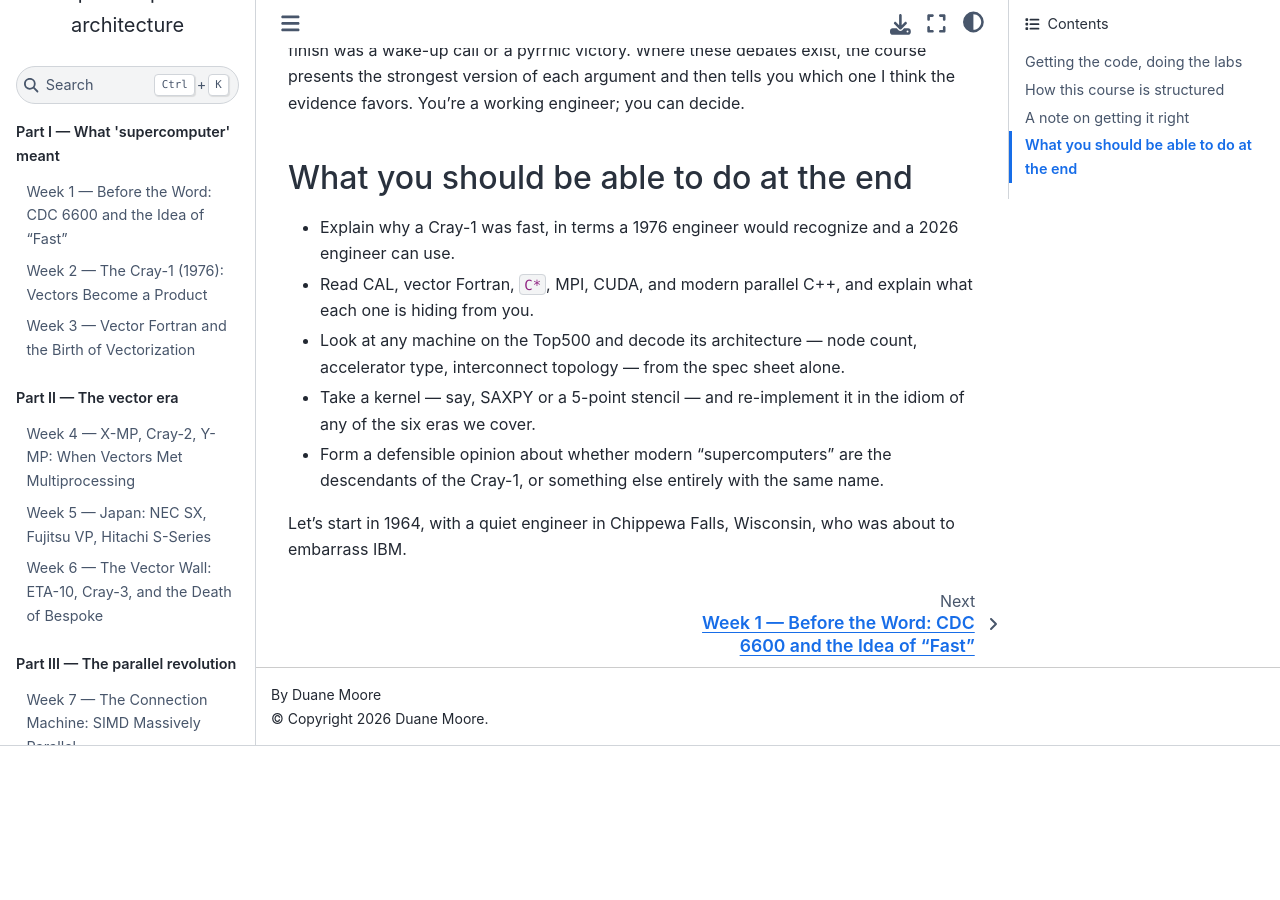
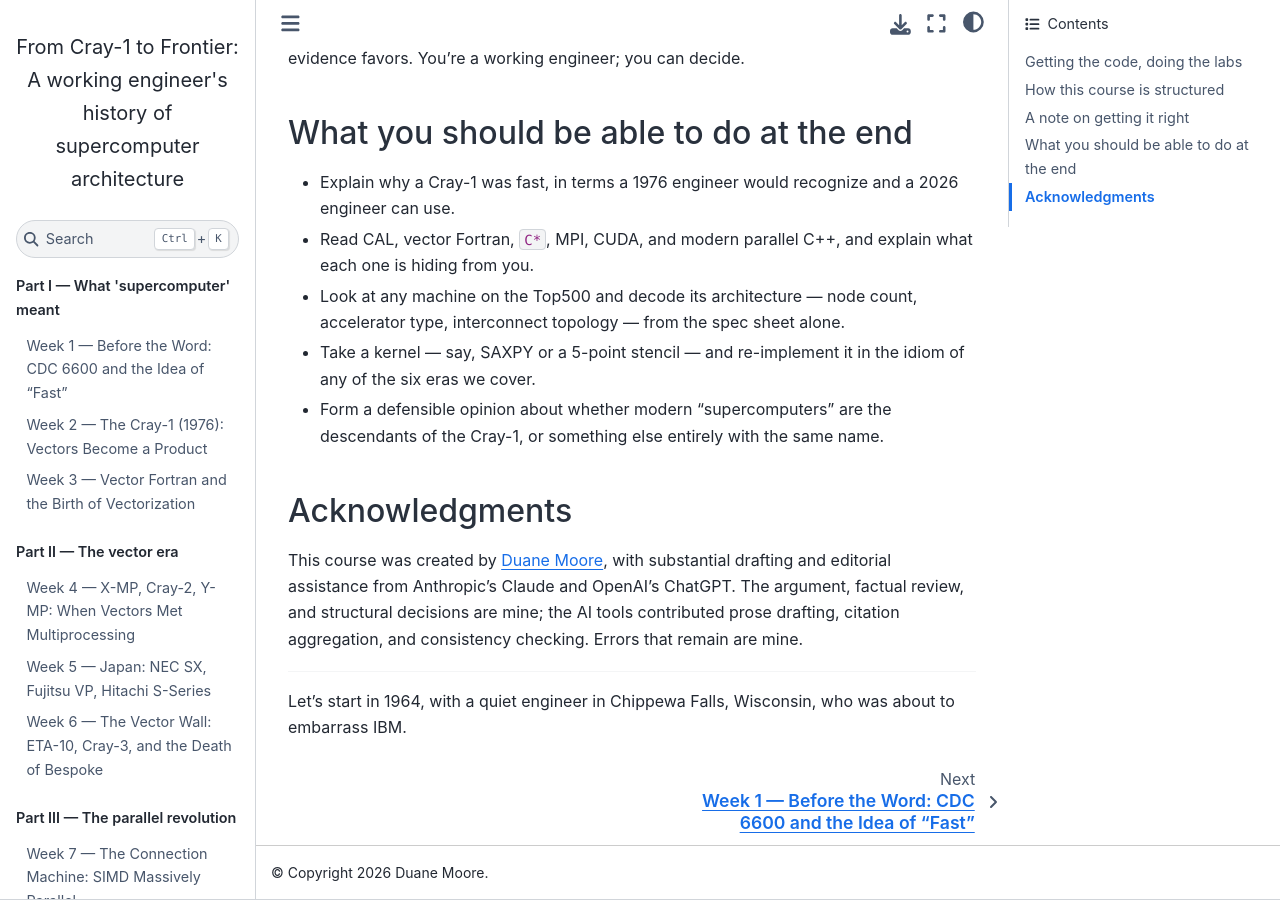
Before and after one commit to duane1024/sc-course, a Jupyter Book: the page built from intro.md, in a window 1280 px wide and 900 px high, scrolled down 3431 px. Built offline with Jupyter Book 1.0.4 settings and Sphinx 7.4.7 and the Sphinx Book theme 1.1.4, drawn with Linux system fonts in a browser that asks for light colours; before the commit the page ends 4177 px from its top, so only the background shows below that.

Commit message:
Soften authorship: drop bylines, add AI-tool acknowledgment, ensure index.html
- Remove the prominent 'By Duane Moore' bylines from intro.md and
  README.md. They overplayed authorship for a course where AI tools
  did substantial drafting.
- Clear _config.yml 'author' so the sphinx-book-theme stops rendering
  'By Duane Moore' in the page footer. Attribution now lives only in
  the visible copyright line ('Copyright 2026 Duane Moore') and the
  Acknowledgments section.
- Add a short 'Acknowledgments' section to both intro.md (above the
  closing 'Let's start in 1964' line) and README.md, crediting Duane
  Moore as creator with substantial drafting and editorial assistance
  from Anthropic's Claude and OpenAI's ChatGPT. The 'Duane Moore'
  name links to https://fun-in-space.com/.
- scripts/publish.sh now copies intro.html to index.html in the
  destination so /sc-course/ serves the intro directly. Jupyter Book
  builds 'intro' as the root chapter (per _toc.yml) and does not
  emit an index.html on its own; Astro/Netlify expect one. Relative
  links inside the copy continue to resolve because the file sits
  in the same directory.

Co-Authored-By: Claude Opus 4.7 (1M context) <noreply@anthropic.com>

```diff
--- a/_config.yml
+++ b/_config.yml
@@ -1,5 +1,8 @@
 title: "From Cray-1 to Frontier: A working engineer's history of supercomputer architecture"
-author: Duane Moore
+# author is intentionally blank: the byline previously rendered as
+# "By Duane Moore" in the page footer; attribution lives in the
+# copyright line below and in the Acknowledgments section of intro.md.
+author: ""
 logo: ""
 copyright: "2026 Duane Moore"
 only_build_toc_files: true
--- a/intro.md
+++ b/intro.md
@@ -80,4 +78,10 @@ Computer history is contentious. Different people will tell you the first superc
 - Take a kernel — say, SAXPY or a 5-point stencil — and re-implement it in the idiom of any of the six eras we cover.
 - Form a defensible opinion about whether modern "supercomputers" are the descendants of the Cray-1, or something else entirely with the same name.
 
+## Acknowledgments
+
+This course was created by [Duane Moore](https://fun-in-space.com/), with substantial drafting and editorial assistance from Anthropic's Claude and OpenAI's ChatGPT. The argument, factual review, and structural decisions are mine; the AI tools contributed prose drafting, citation aggregation, and consistency checking. Errors that remain are mine.
+
+---
+
 Let's start in 1964, with a quiet engineer in Chippewa Falls, Wisconsin, who was about to embarrass IBM.
```
Also changed, not shown: other parts of intro.md (+0 -2 lines), README.md (+4 -2 lines), 1 other file.
